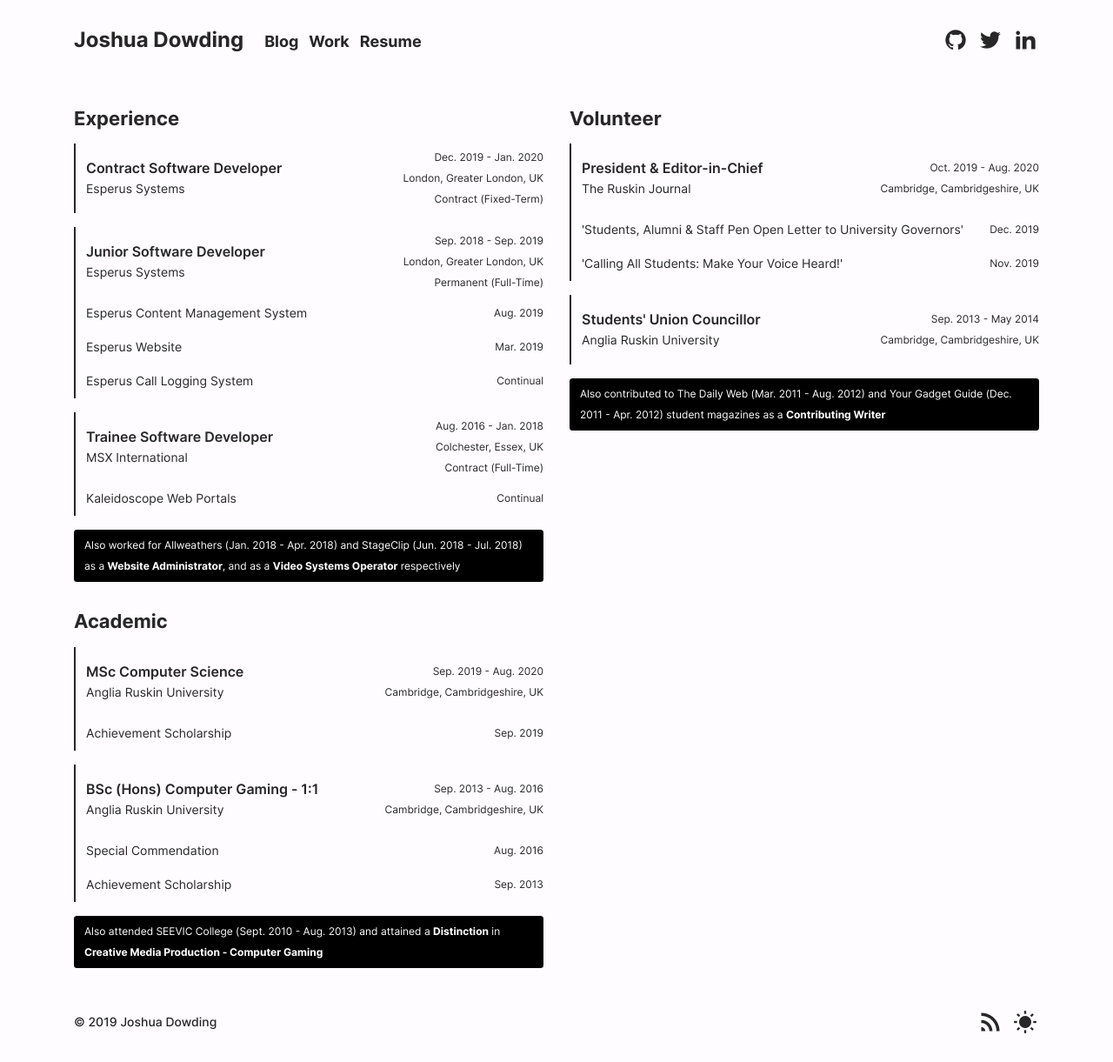
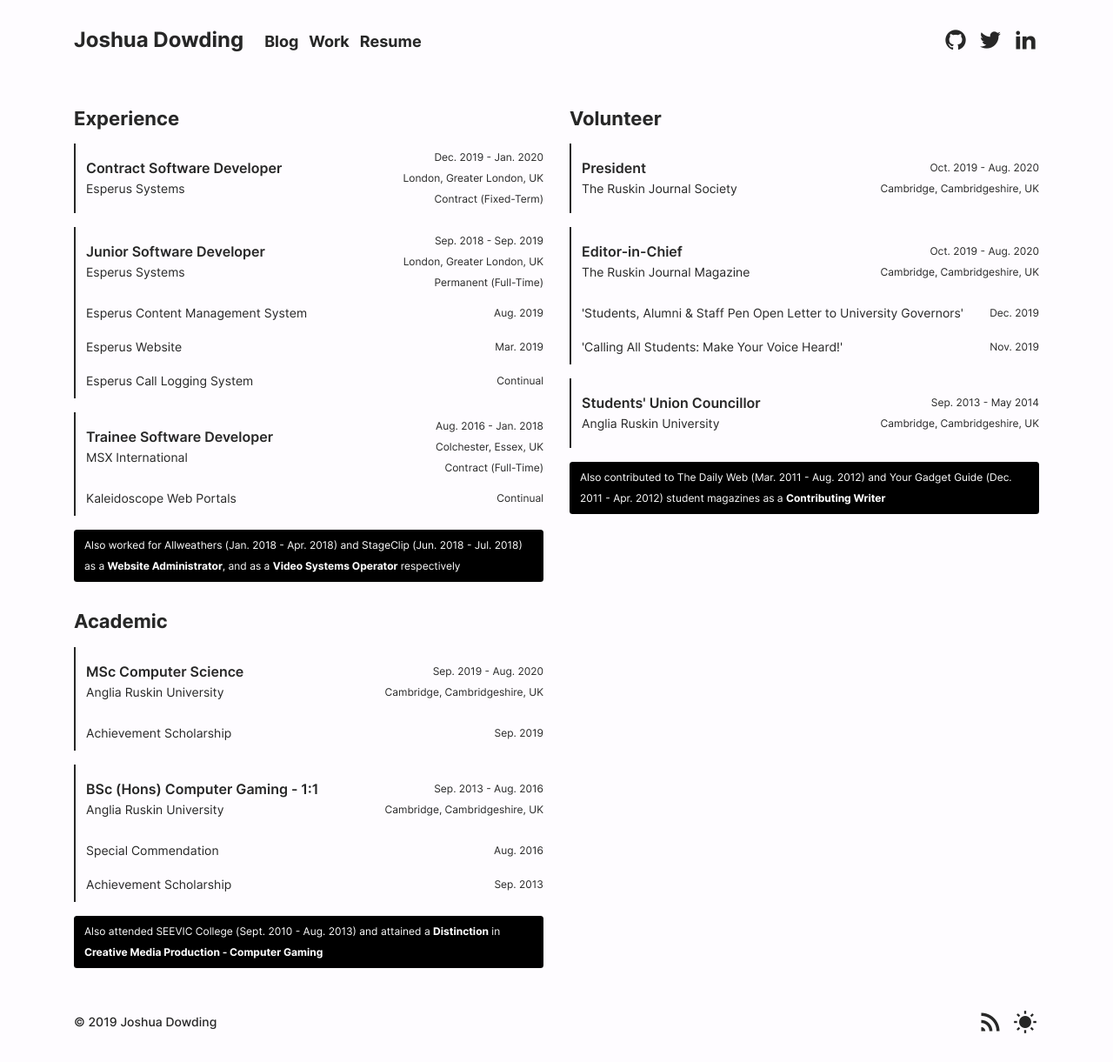
Before and after one commit to joshuadowding/jdowding.me, a Jekyll site: the page built from _pages/resume.html, in a window 1280 px wide. Shown: the whole page at 87% size. Built offline with Jekyll 4.4.1, drawn with Linux system fonts in a browser that asks for light colours.

Commit message:
resume: split entry for the ruskin journal into two entries

```diff
--- a/_pages/resume.html
+++ b/_pages/resume.html
@@ -121,9 +121,25 @@
         <li class="list-group-item">
           <div class="item-header">
             <div class="header-wrapper">
-              <p class="experience-header">President & Editor-in-Chief</p>
+              <p class="experience-header">President</p>
+              <a class="header-link" href="https://www.angliastudent.com/socs/ruskinjournal" target="_blank">
+                <p>The Ruskin Journal Society</p>
+              </a>
+            </div>
+            <div class="attribute-wrapper">
+              <p class="attribute">Oct. 2019 - Aug. 2020</p>
+              <p class="attribute">Cambridge, Cambridgeshire, UK</p>
+            </div>
+          </div>
+        </li>
+      </ul>
+      <ul class="list-group experience-group">
+        <li class="list-group-item">
+          <div class="item-header">
+            <div class="header-wrapper">
+              <p class="experience-header">Editor-in-Chief</p>
               <a class="header-link" href="https://ruskinjournal.com" target="_blank">
-                <p>The Ruskin Journal</p>
+                <p>The Ruskin Journal Magazine</p>
               </a>
             </div>
             <div class="attribute-wrapper">
```
